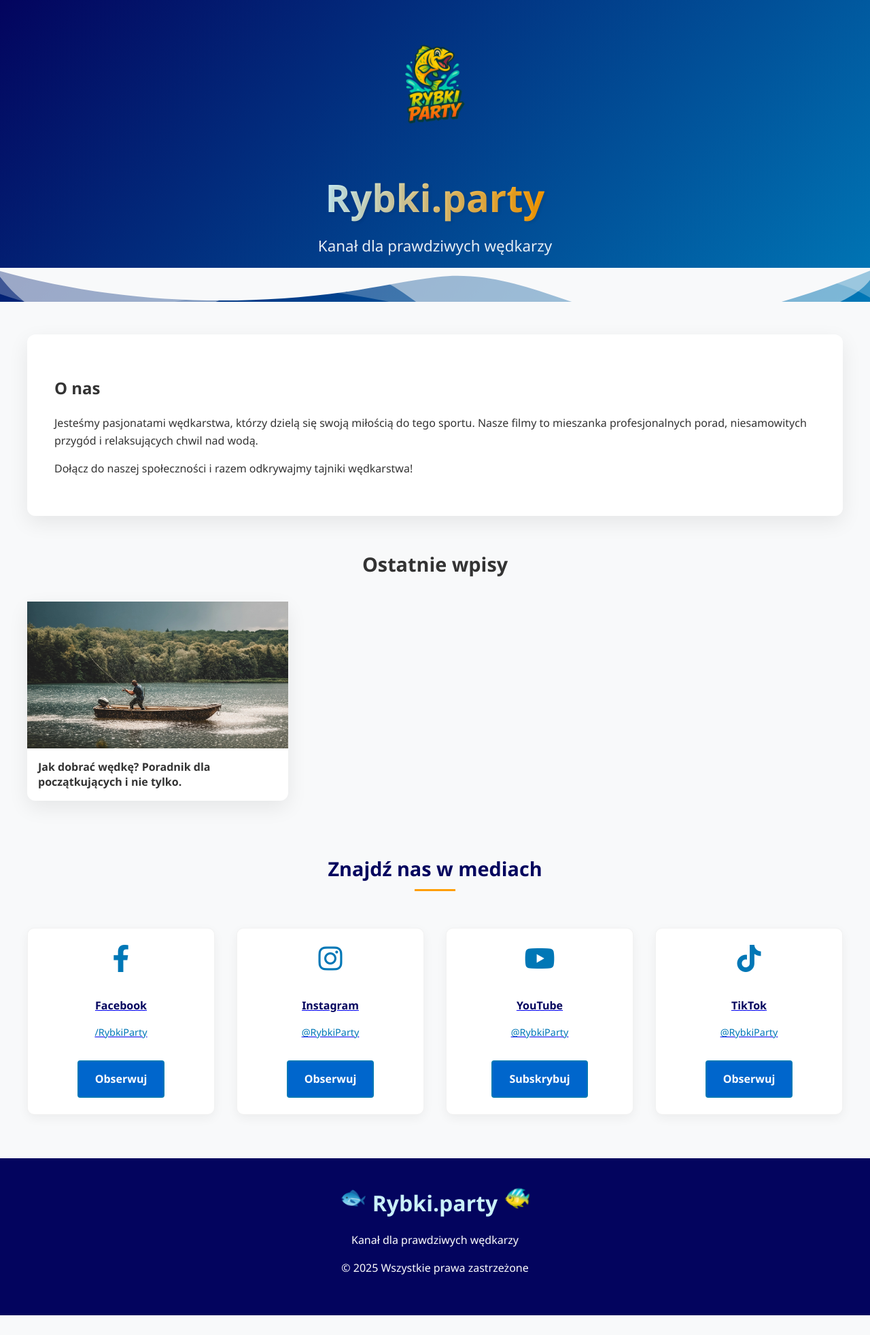
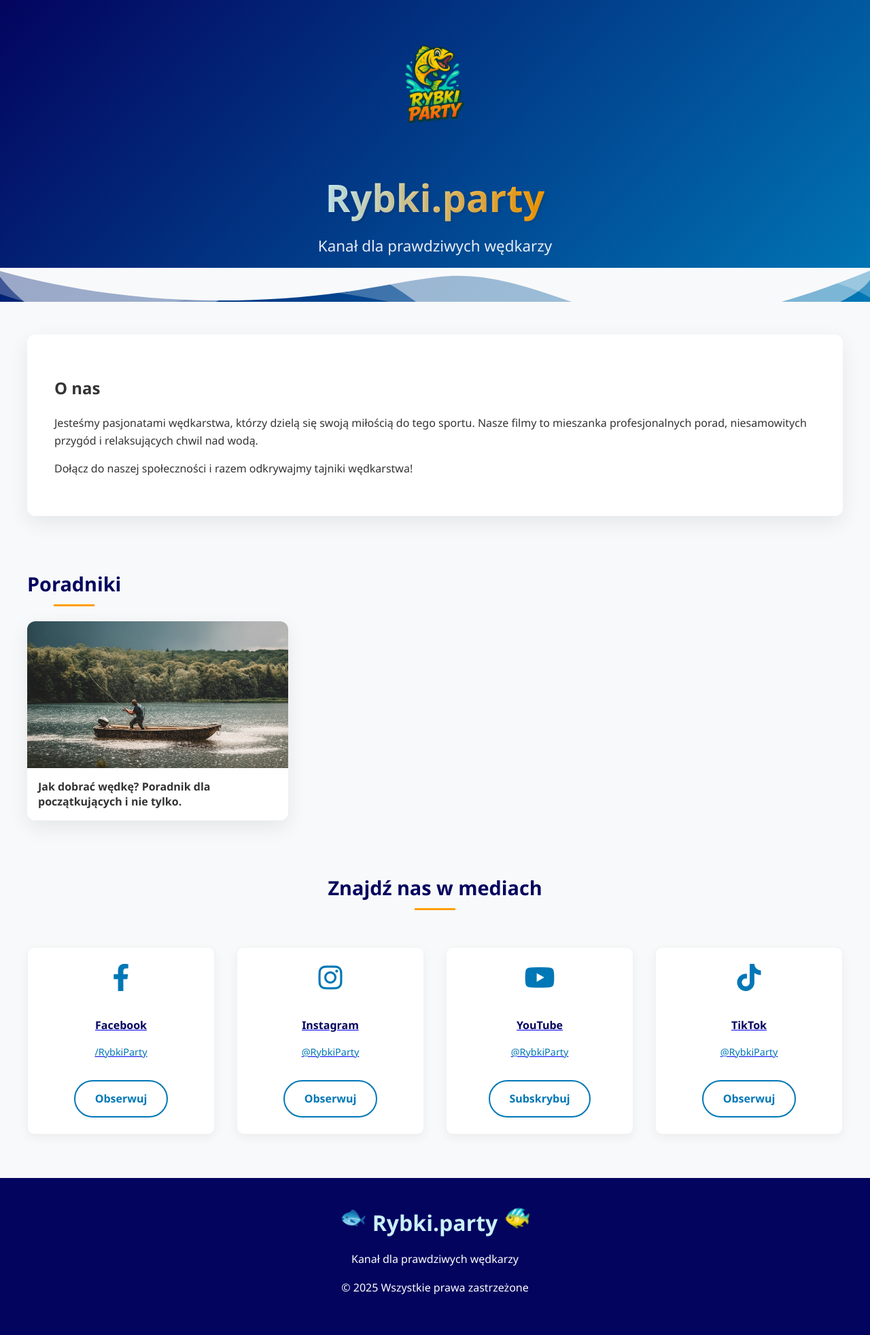
Before and after one commit to hikesilent/rybkiparty, a Jekyll site: the page built from index.md, in a window 1280 px wide. Shown: the whole page at 68% size. Built offline with Jekyll 4.4.1, drawn with Linux system fonts in a browser that asks for light colours; before the commit the page ends 1935 px from its top, so only the background shows below that.

Commit message:
Add files via upload

```diff
--- a/_includes/posts-section.html
+++ b/_includes/posts-section.html
@@ -1,19 +1,15 @@
 <div class="posts-section">
-    <h2 class="section-title">Ostatnie wpisy</h2>
-
     <div class="posts-grid">
-        {% for post in site.posts limit:6 %}
-        <article class="post-card">
-            <a href="{{ post.url }}" class="post-image-link">
+        {% for post in site.categories.Poradniki limit:6 %}
+        <a href="{{ post.url }}" class="post-card">
+            <div class="post-image-link">
                 <img src="{{ post.image | default: '/assets/images/default.jpg' }}"
                      alt="{{ post.title }}"
                      class="post-image"
                      loading="lazy">
-            </a>
-            <h3 class="post-title">
-                <a href="{{ post.url }}">{{ post.title }}</a>
-            </h3>
-        </article>
+            </div>
+            <h3 class="post-title">{{ post.title }}</h3>
+        </a>
         {% endfor %}
     </div>
 </div>
@@ -28,13 +24,6 @@
     position: relative;
 }
 
-.section-title {
-    font-size: 1.8rem;
-    text-align: center;
-    margin-bottom: 2rem;
-    color: #333;
-}
-
 /* Grid postów */
 .posts-grid {
     display: grid;
@@ -50,6 +39,8 @@
     border-radius: 12px;
     background: white;
     transition: transform 0.2s ease;
+    text-decoration: none;
+    color: inherit;
 }
 
 .post-card:hover {
@@ -61,6 +52,7 @@
     display: block;
     aspect-ratio: 16/9;
     overflow: hidden;
+    border-radius: 12px 12px 0 0;
 }
 
 .post-image {
@@ -80,40 +72,11 @@
     padding: 1rem;
     font-size: 1rem;
     line-height: 1.4;
-    height: 2.8em; /* 2 linie tekstu */
+    height: 2.8em;
     overflow: hidden;
     display: -webkit-box;
     -webkit-line-clamp: 2;
     -webkit-box-orient: vertical;
-}
-
-.post-title a {
-    color: #333;
-    text-decoration: none;
-}
-
-.post-title a:hover {
-    color: #0066cc;
-}
-
-/* Przycisk */
-.posts-cta {
-    text-align: center;
-    margin-top: 3rem;
-}
-
-.btn {
-    display: inline-block;
-    padding: 0.8rem 1.5rem;
-    background: #0066cc;
-    color: white;
-    text-decoration: none;
-    border-radius: 4px;
-    transition: background 0.2s ease;
-}
-
-.btn:hover {
-    background: #004c99;
 }
 
 /* Responsywność */
@@ -136,11 +99,19 @@
 
 @media (max-width: 480px) {
     .posts-grid {
-        grid-template-columns: 1fr;
+        grid-template-columns: repeat(2, 1fr); /* 2 karty obok siebie na telefonie */
     }
 
-    .section-title {
-        font-size: 1.5rem;
+    .post-title {
+        font-size: 0.9rem;
+        padding: 0.8rem;
+    }
+}
+
+/* Dla bardzo małych telefonów */
+@media (max-width: 360px) {
+    .posts-grid {
+        grid-template-columns: 1fr;
     }
 }
 </style>
--- a/index.md
+++ b/index.md
@@ -9,6 +9,7 @@
     <p>Dołącz do naszej społeczności i razem odkrywajmy tajniki wędkarstwa!</p>
 </div>
 
+<h3 class="social-title">Poradniki</h3>
 {% include posts-section.html %}
 
 {% include social.html %}
```
Also changed, not shown: other parts of _includes/posts-section.html (+1 -1 lines).
